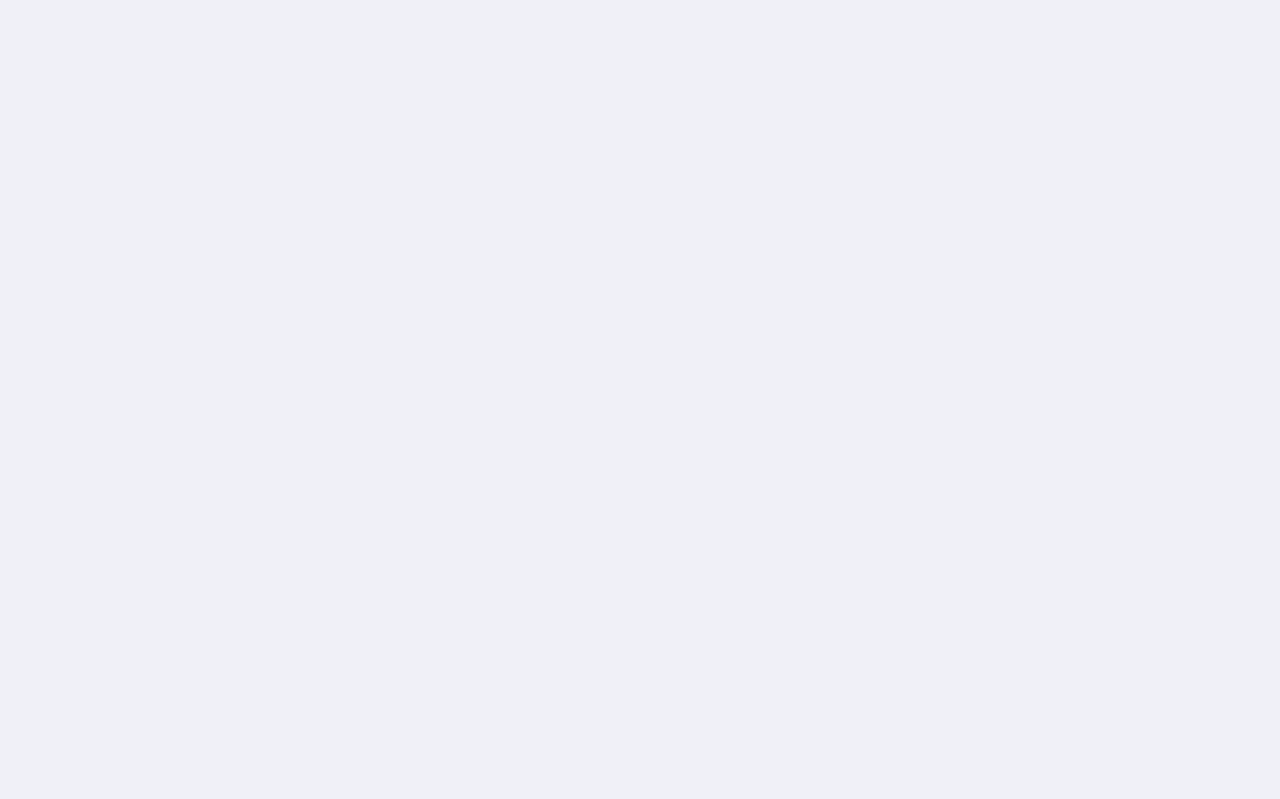
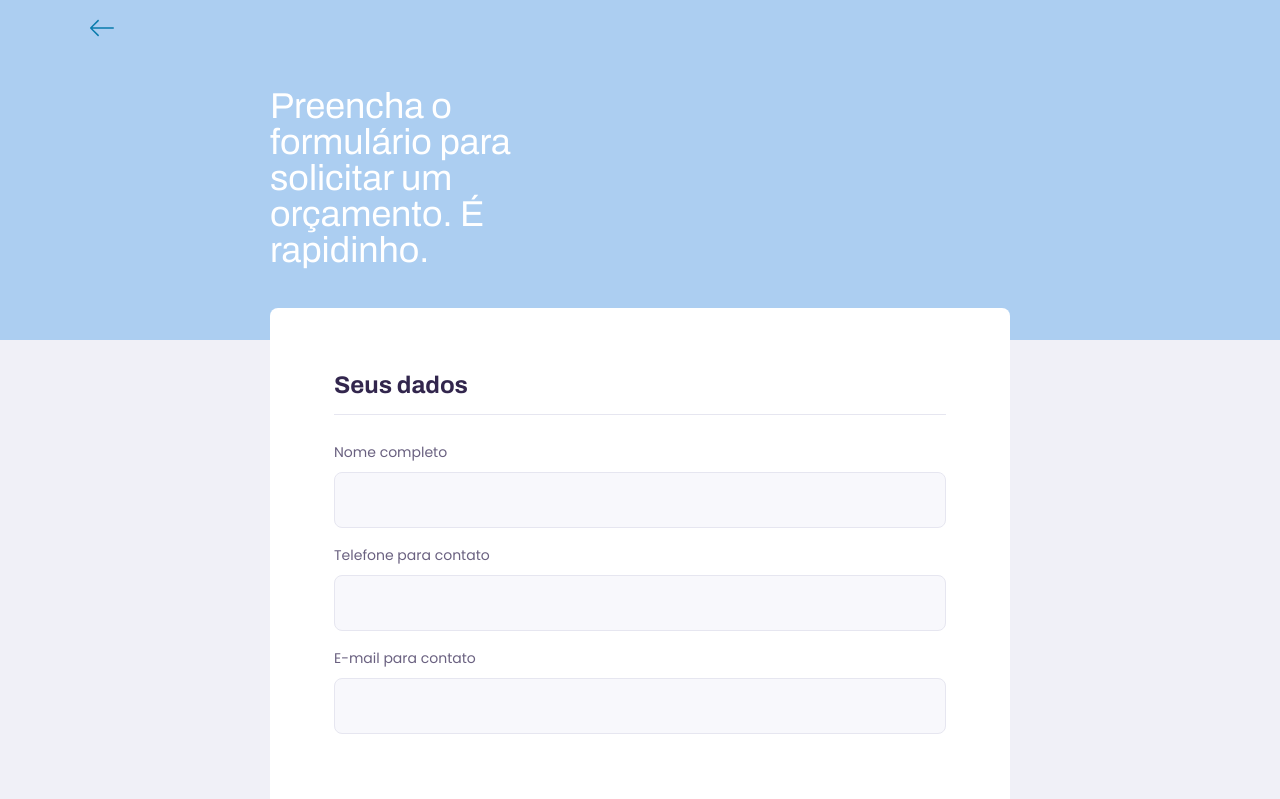
Before and after one commit to maluspt/marido-de-aluguel, a React (Create React App) app in the folder application/: page /quote in a window 1280 px wide. Shown: the top 799 px of the page. Built offline with nearby package versions, Linux system fonts and the light colour scheme.

Commit message:
creating quote form layout

```diff
--- a/application/package.json
+++ b/application/package.json
@@ -13,6 +13,8 @@
     "axios": "^0.21.0",
     "react": "^16.13.1",
     "react-dom": "^16.13.1",
+    "react-dropzone": "^11.2.4",
+    "react-icons": "^3.11.0",
     "react-router-dom": "^5.2.0",
     "react-scripts": "3.4.3",
     "typescript": "^3.7.5"
--- /dev/null
+++ b/application/src/components/Dropzone/index.tsx
@@ -0,0 +1,41 @@
+import React, { useCallback, useState } from 'react'
+import { useDropzone } from 'react-dropzone'
+import './styles.css';
+import { FiUpload } from 'react-icons/fi';
+
+interface Props {
+    onFileUploaded: (file: File) => void;
+}
+
+const Dropzone: React.FC<Props> = ({ onFileUploaded }) => {
+    const [selectedFile, setSelectedFile] = useState('')
+    const onDrop = useCallback(acceptedFiles => {
+        const file = acceptedFiles[0];
+        const fileURL = URL.createObjectURL(file);
+        setSelectedFile(fileURL);
+        onFileUploaded(file);
+
+    }, [onFileUploaded])
+    const { getRootProps, getInputProps } = useDropzone({
+        onDrop,
+        accept: 'image/*'
+    })
+
+    return (
+        <div className='dropzone' {...getRootProps()}>
+            <input {...getInputProps()} accept='image/*' />
+            {selectedFile ?
+                <img src={selectedFile} alt='avatar' />
+                : (
+                    <p>
+                        <FiUpload />
+                 Arraste ou clique para adicionar uma imagem.
+                    </p>
+
+                )
+            }
+        </div>
+    )
+}
+
+export default Dropzone;
--- /dev/null
+++ b/application/src/components/Dropzone/styles.css
@@ -0,0 +1,36 @@
+.dropzone {
+    height: 300px;
+    background: #cadffc;
+    border-radius: 10px;
+    display: flex;
+    justify-content: center;
+    align-items: center;
+    margin-top: 48px;
+    outline: 0;
+}
+
+.dropzone img {
+    width: 100%;
+    height: 100%;
+    object-fit: cover;
+}
+
+.dropzone p {
+    width: calc(100% - 60px);
+    height: calc(100% - 60px);
+    border-radius: 10px;
+    border: 1px dashed var(--color-button-text);
+    display: flex;
+    flex-direction: column;
+    justify-content: center;
+    align-items: center;
+    color: #333;
+
+}
+
+.dropzone p svg {
+    color: var(--color-button-text);
+    width: 24px;
+    height: 24px;
+    margin-bottom: 18px;
+}
--- /dev/null
+++ b/application/src/pages/quoteForm/index.tsx
@@ -0,0 +1,46 @@
+import React, { useState, ReactElement, FormEvent } from 'react';
+import PageHeader from '../../components/PageHeader';
+import Input from '../../components/Input';
+import Textarea from '../../components/TextArea';
+import Dropzone from '../../components/Dropzone';
+import './styles.css';
+
+function QuoteForm() {
+    const [selectedFile, setSelectedFile] = useState<File>()
+    return (
+        <div id="page-quote-form" className="container">
+            <PageHeader
+                title="Preencha o formulário para solicitar um orçamento. É rapidinho." />
+            <main>
+                <form>
+                    <fieldset>
+                        <legend>Seus dados</legend>
+                        <Input name="name" label="Nome completo" />
+                        <Input name="cellphone" label="Telefone para contato" />
+                        <Input name="email" label="E-mail para contato" />
+                    </fieldset>
+                    <fieldset>
+                        <legend>Sobre o serviço</legend>
+                        <Textarea name="details" label="Descreva melhor sobre o que precisa ser feito." />
+                    </fieldset>
+                    <fieldset>
+                        <legend>Adicione uma foto sobre os serviço (se houver)</legend>
+                        <Dropzone onFileUploaded={setSelectedFile} />
+                    </fieldset>
+                    <footer>
+                        <p>
+                            ** Importante! <br />
+                         Preencha todos os dados.
+                    </p>
+
+                        <button type="submit">
+                            Solicitar orçamento
+                    </button>
+                    </footer>
+                </form>
+            </main>
+        </div>
+    )
+}
+
+export default QuoteForm;
--- /dev/null
+++ b/application/src/pages/quoteForm/styles.css
@@ -0,0 +1,105 @@
+#page-quote-form {
+    width: 100vw;
+    height: 100vh;
+}
+
+#page-quote-form .page-header .header-content {
+    margin-bottom: 6.4rem;
+}
+
+#page-quote-form main {
+    background: var(--color-box-base);
+    width: 100%;
+    max-width: 74rem;
+    border-radius: 0.8rem;
+    margin: -3.2rem auto 3.2rem;
+    padding-top: 6.4rem;
+    overflow: hidden;
+}
+
+#page-quote-form main fieldset {
+    border: 0;
+    padding: 0 2.4rem;
+}
+
+#page-quote-form main fieldset + fieldset {
+    margin-top: 6.4rem;
+}
+#page-quote-form main fieldset legend {
+    font: 700 2.4rem Archivo;
+    color: var(--color-text-title);
+    margin-bottom: 2.4rem;
+    display: flex;
+    align-items: center;
+    justify-content: space-between;
+    width: 100%;
+    padding-bottom: 1.6rem;
+    border-bottom: 1px solid var(--color-line-in-white);
+}
+
+#page-quote-form main footer {
+    padding: 4rem 2.4rem;
+    background: var(--color-box-footer);
+    border-top: 1px solid var(--color-line-in-white);
+    margin-top: 6.4rem;
+}
+
+#page-quote-form main footer p {
+    display: flex;
+    align-items: center;
+    justify-content: center;
+    font-size: 1.4rem;
+    line-height: 2.4rem;
+    color: var(--color-text-complement);
+}
+
+#page-quote-form main footer button {
+    width: 100%;
+    height: 5.6rem;
+    background: var(--color-secundary);
+    color: var(--color-button-text);
+    border: 0;
+    border-radius: 0.8rem;
+    cursor: pointer;
+    font: 700 1.6rem Archivo;
+    display: flex;
+    align-items: center;
+    justify-content: center;
+    text-decoration: none;
+    transition: background-color 0.2s;
+    margin-top: 3.2rem;
+}
+
+#page-quote-form main footer button:hover {
+    background: var(--color-secundary-dark);
+}
+
+@media (min-width: 700px) {
+    #page-quote-form {
+        max-width: 100vw;
+    }
+
+    #page-quote-form .page-header .header-content {
+        margin-bottom: 0;
+    }
+
+    #page-quote-form main fieldset {
+        padding: 0 6.4rem;
+    }
+
+    #page-quote-form main footer {
+        padding: 4.0rem 6.4rem;
+        display: flex;
+        align-items: center;
+        justify-content: space-between;
+    }
+
+    #page-quote-form main footer p {
+        justify-content: space-between;
+    }
+
+    #page-quote-form main footer button {
+        width: 20rem;
+        margin-top: 0;
+    }
+}
--- a/application/src/routes.tsx
+++ b/application/src/routes.tsx
@@ -3,6 +3,7 @@ import { BrowserRouter, Route } from 'react-router-dom';
 import Landing from './pages/landing';
 import WorkersForm from './pages/workersForm';
 import WorkersList from './pages/workersList';
+import QuoteForm from './pages/quoteForm';
 
 function Routes() {
     return (
@@ -10,6 +11,7 @@ function Routes() {
             <Route path="/" exact component={Landing} />
             <Route path="/hire" component={WorkersList} />
             <Route path="/work" component={WorkersForm} />
+            <Route path="/quote" component={QuoteForm} />
         </BrowserRouter>
     )
 }
```
Also changed, not shown: 1 other file (tests, documents, lock files or other folders).
